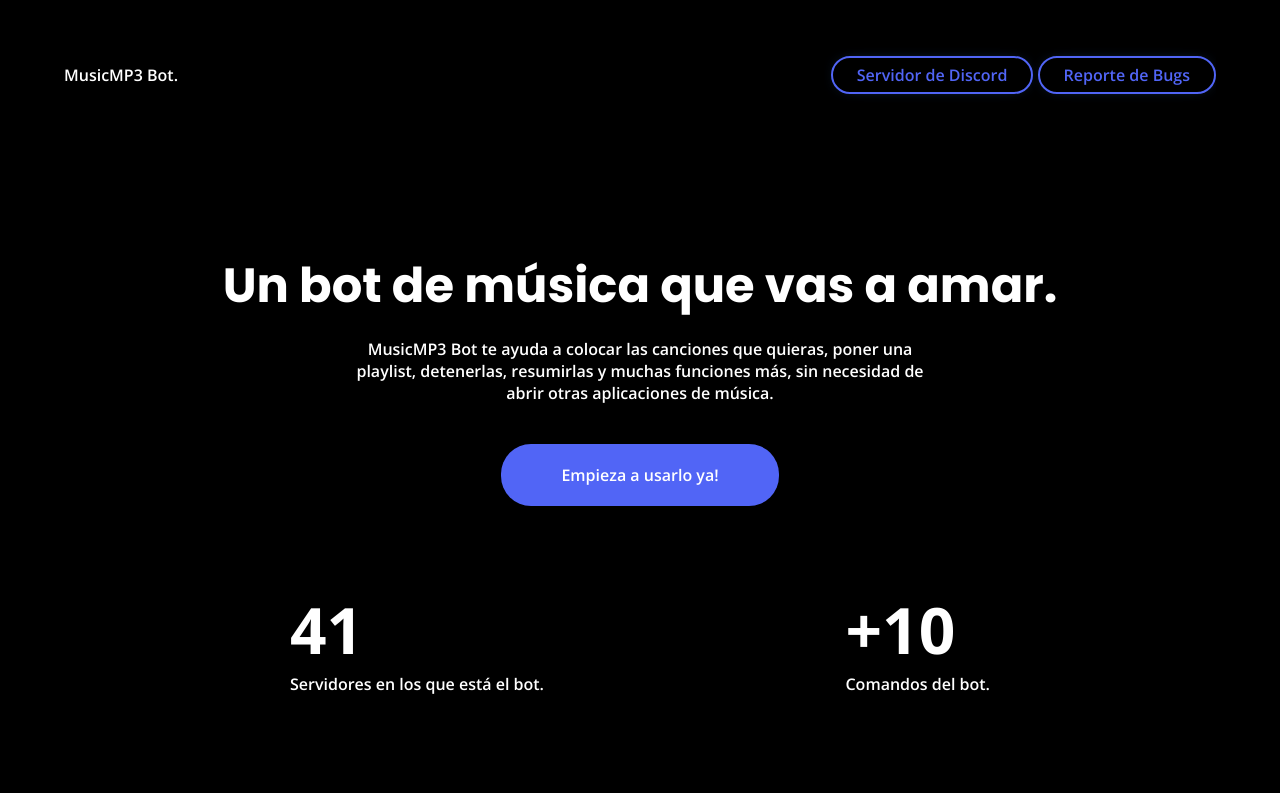
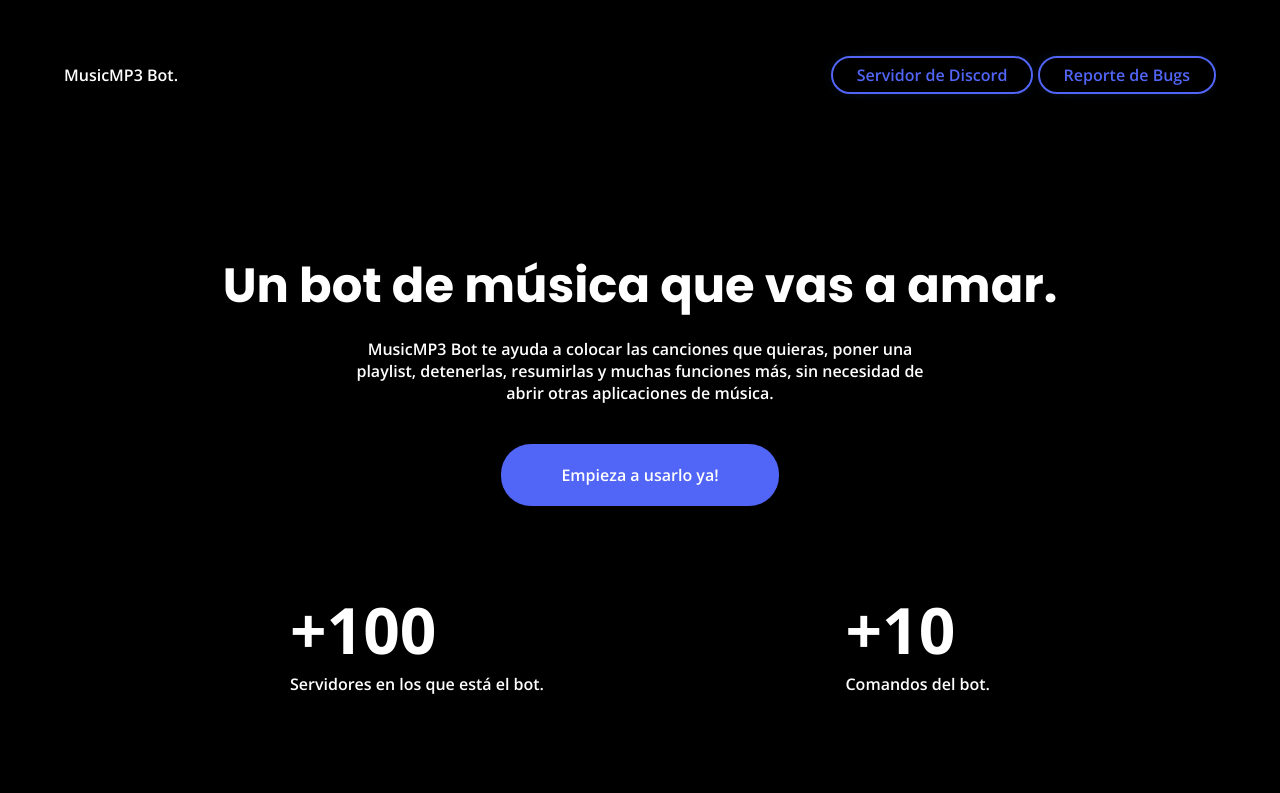
Before and after one commit to Acoss1x/musicmp3, a plain HTML site: page index.html in a window 1280 px wide. Shown: the top 793 px of the page. Drawn offline with nearby package versions, Linux system fonts and the light colour scheme.

Commit message:
Estadísticas Actualizadas

```diff
--- a/index.html
+++ b/index.html
@@ -38,7 +38,7 @@
       <section class="hero__cards">
 
         <div class="hero__card">
-          <h3 class="hero__number" style="color:white";>41</h3>
+          <h3 class="hero__number" style="color:white";>+100</h3>
           <p class="hero__copy" style="color:white";>Servidores en los que está el bot.</p>
         </div>
 
```
